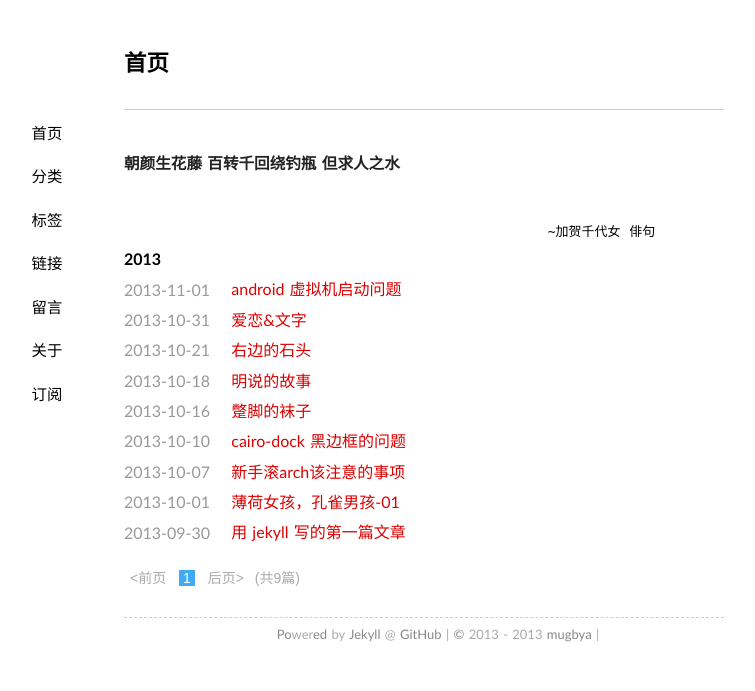
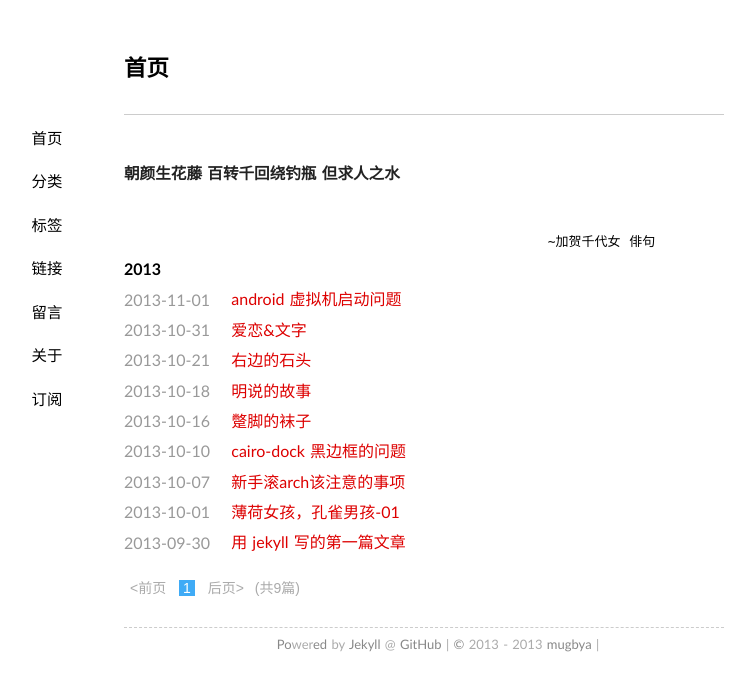
Before and after one commit to mugbya/mugbya.github.io, a Jekyll site: the page built from index.html, in a window 1280 px wide. Shown: the top 691 px of the page, without its empty margins (216-971 px from the left). Built offline with Jekyll 4.4.1, drawn with Linux system fonts in a browser that asks for light colours; some web fonts are replaced; Markdown is read by kramdown in place of the engine named in the settings; the list of posts is cut into pages by our own code; comment, search, counter and statistics services are not loaded.

Commit message:
Update style.css

```diff
--- a/media/css/style.css
+++ b/media/css/style.css
@@ -50,10 +50,10 @@ nav{font-family:"Electrolize",sans-serif;font-size:1.1em;text-transform:uppercas
 nav a{display:block;padding:.7em 1em;color:#000000;}
 nav a:hover{background-color:#3fabf6;text-decoration:none;color:#f9f9f9;-webkit-transition:color .2s linear;}
 .post{padding:.5em 0em;}
-h1{font-family:"Cuprum","Hiragino Sans GB","Microsoft YaHei",sans-serif;font-size:1.6em;color:#000;margin-bottom:25px;margin-top:10px;}
-h2{font-family:"Cuprum","Hiragino Sans GB","Microsoft YaHei",sans-serif;font-size:1.4em;color:#111;margin-bottom:25px;margin-top:10px;}
-h3{font-family:"Cuprum","Hiragino Sans GB","Microsoft YaHei",sans-serif;font-size:1.2em;color:#222;margin-bottom:20px;margin-top:10px;}
-h4{font-family:"Cuprum","Hiragino Sans GB","Microsoft YaHei",sans-serif;font-size:1em;color:#333;margin-bottom:20px;margin-top:10px;}
+h1{font-family:"Cuprum","Hiragino Sans GB","Microsoft YaHei",sans-serif;font-size:1.6em;color:#000;margin-bottom:25px;margin-top:15px;}
+h2{font-family:"Cuprum","Hiragino Sans GB","Microsoft YaHei",sans-serif;font-size:1.4em;color:#111;margin-bottom:25px;margin-top:15px;}
+h3{font-family:"Cuprum","Hiragino Sans GB","Microsoft YaHei",sans-serif;font-size:1.2em;color:#222;margin-bottom:20px;margin-top:15px;}
+h4{font-family:"Cuprum","Hiragino Sans GB","Microsoft YaHei",sans-serif;font-size:1em;color:#333;margin-bottom:20px;margin-top:15px;}
 pre,code{font-family:Menlo,"Andale Mono",Consolas,"Courier New",Monaco,monospace;font-size:13px;word-wrap:normal;overflow:auto;}
 code{background-color:#fdf6e3;}
 embed,object,iframe{display:block;margin:4px auto;}
```
